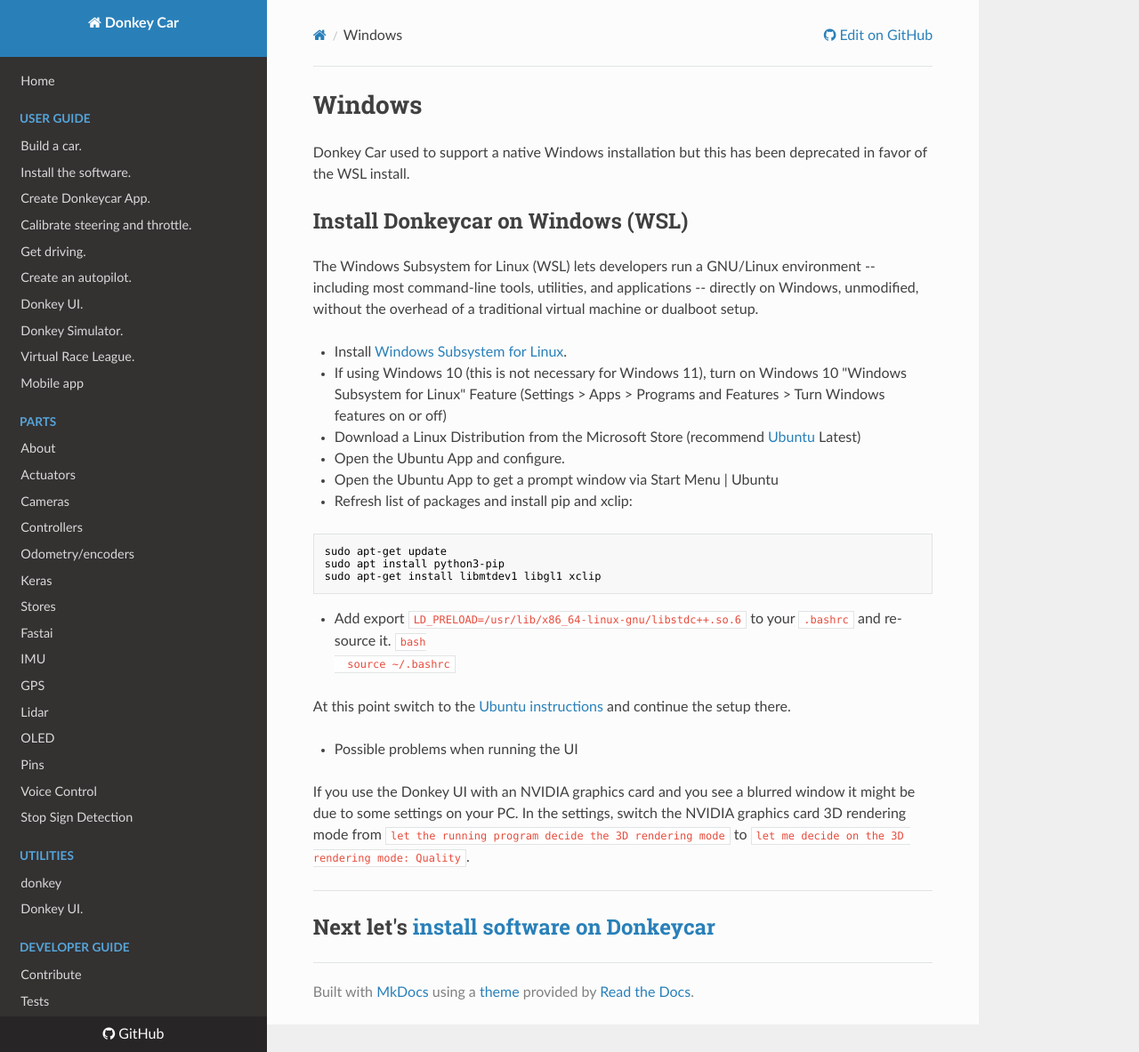
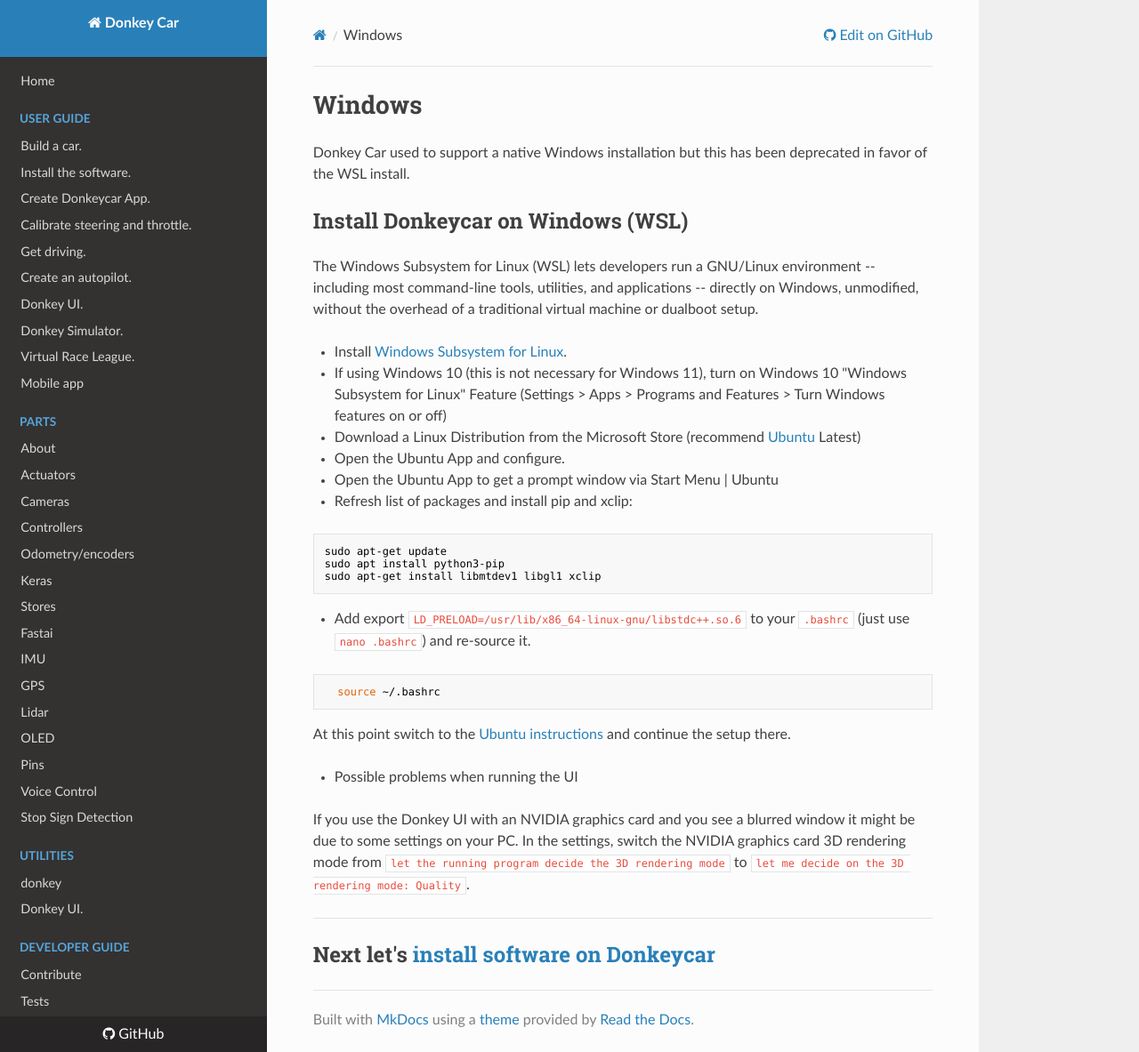
Before and after one commit to autorope/donkeydocs, an MkDocs documentation site: the page built from docs/guide/host_pc/setup_windows.md, in a window 1280 px wide and 1183 px high. Shown: the whole window at 89% size. Built offline with MkDocs 1.6.1, drawn with Linux system fonts in a browser that asks for light colours; nearby versions of some CDN libraries.

Commit message:
Fixed typo

````diff
--- a/docs/guide/host_pc/setup_windows.md
+++ b/docs/guide/host_pc/setup_windows.md
@@ -20,10 +20,11 @@ sudo apt-get update
 sudo apt install python3-pip
 sudo apt-get install libmtdev1 libgl1 xclip
 ```
-* Add export `LD_PRELOAD=/usr/lib/x86_64-linux-gnu/libstdc++.so.6` to your `.bashrc` and re-source it.
-  ```bash
+* Add export `LD_PRELOAD=/usr/lib/x86_64-linux-gnu/libstdc++.so.6` to your `.bashrc` (just use `nano .bashrc`) and re-source it.
+
+```bash
   source ~/.bashrc
-  ```
+```
 
 At this point switch to the [Ubuntu instructions](http://docs.donkeycar.com/guide/host_pc/setup_ubuntu/) and continue the setup there.
 
````
